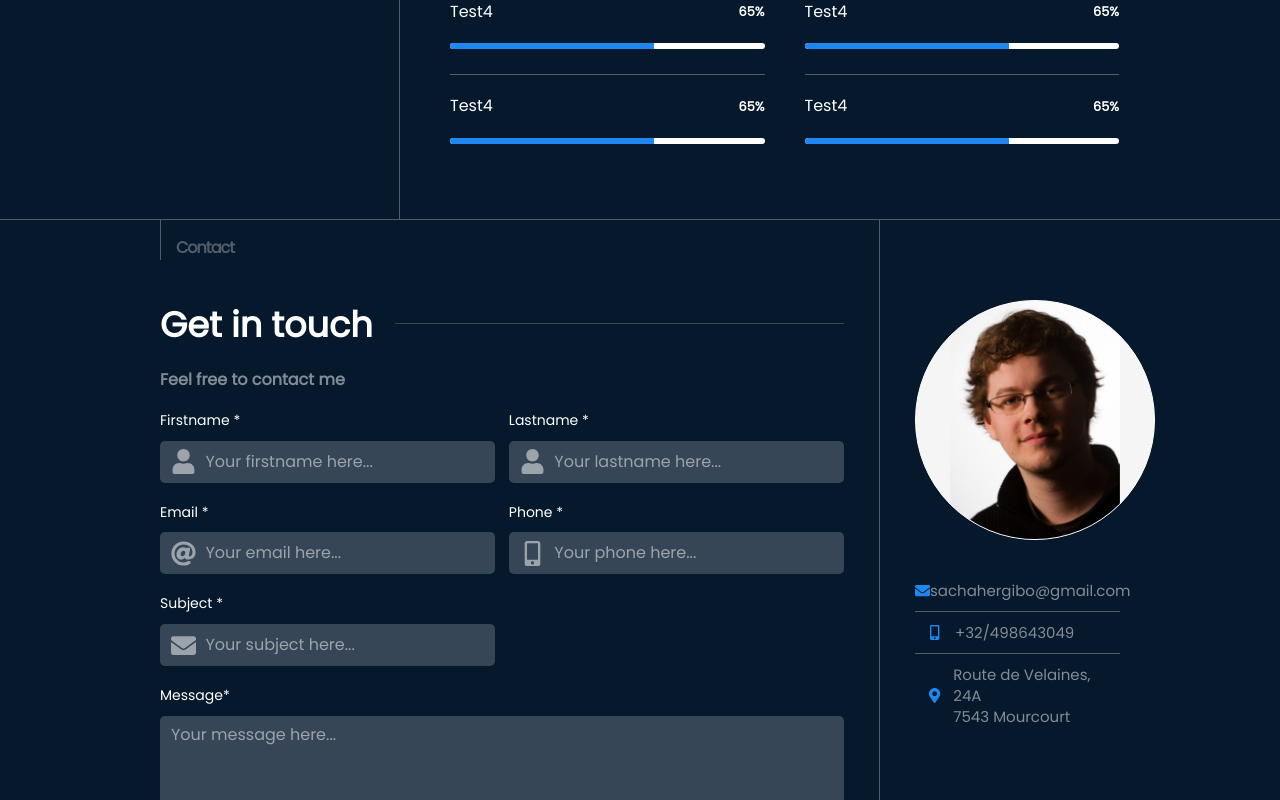
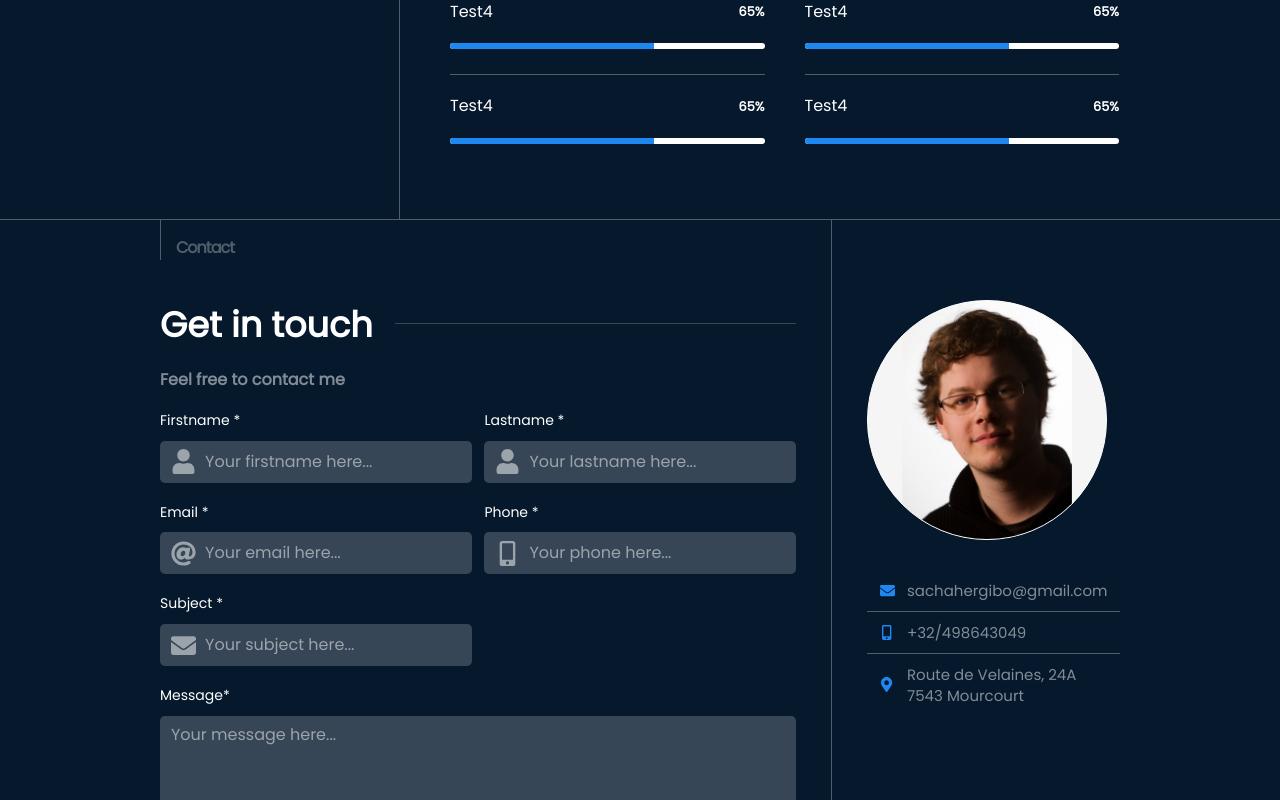
Before and after one commit to SHergibo/my-curriculum-vitae, a React (Create React App) app: page / in a window 1280 px wide. Shown: the part 2697-3497 px from the top of the page. Built offline with nearby package versions, Linux system fonts and the light colour scheme; the HTML template or start-up script is replaced by a standard one.

Commit message:
correction css partie contact

```diff
--- a/src/styles/Contact.scss
+++ b/src/styles/Contact.scss
@@ -155,7 +155,7 @@
   }
 
   .contact-form{
-    width: 75%;
+    width: 70%;
     padding-right: 35px;
     border-right: $border;
     border-bottom: none;
@@ -175,7 +175,7 @@
   }
 
   .contact-info{
-    width: 25%;
+    width: 30%;
     padding-top: 80px;
     padding-left: 35px;
     ul{
```
